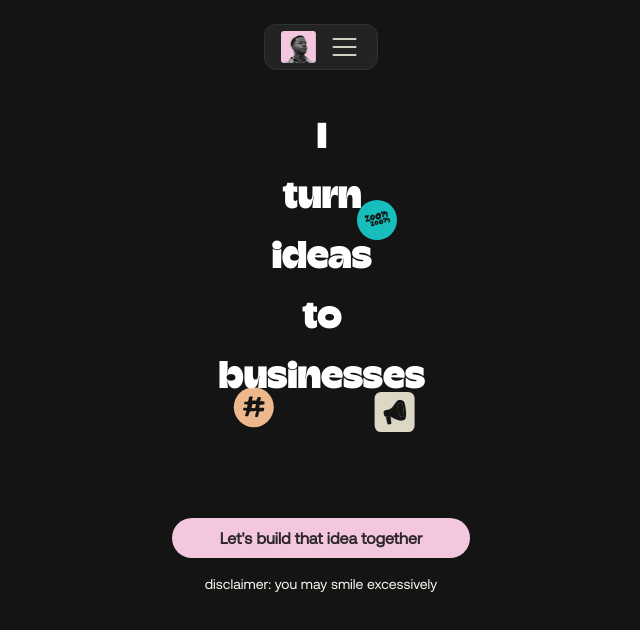
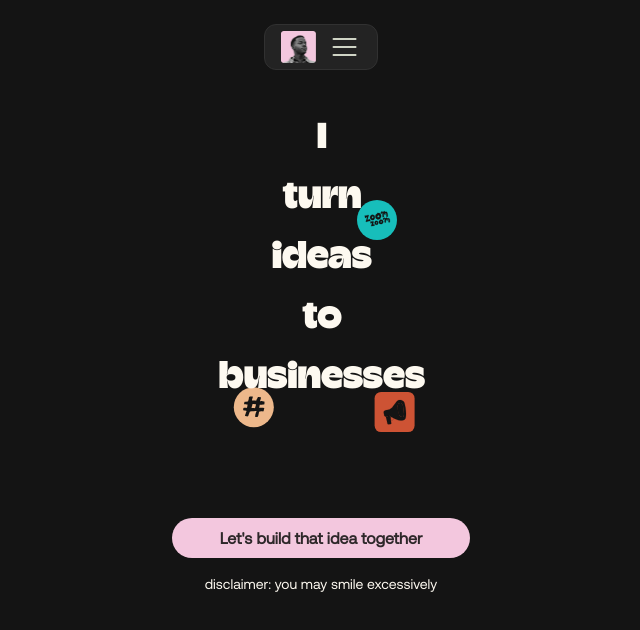
Before and after one commit to ebubesunday16/The-Software-Engineer-You-Wished-You-Hired, a Next.js app: page / in a window 1280 px wide. Shown: the top 630 px of the page, without its empty margins (319-959 px from the left). Built offline with nearby package versions, Linux system fonts and the light colour scheme.

Commit message:
Update ZoomZoom.tsx

```diff
--- a/component/LandingPage/ZoomZoom.tsx
+++ b/component/LandingPage/ZoomZoom.tsx
@@ -82,7 +82,7 @@ const ZoomZoom = () => {
             </motion.div>
 
             <motion.div
-            className='bg-[#ddd7c6] flex items-center justify-center w-25 h-25 rounded-[16px] absolute translate-x-20 -translate-y-4 bottom-12 transform scale-160'
+            className='bg-[#CD5334] flex items-center justify-center w-25 h-25 rounded-[16px] absolute translate-x-20 -translate-y-4 bottom-12 transform scale-160'
             variants={child}
 
             style={{
@@ -129,7 +129,7 @@ const ZoomZoom = () => {
           </motion.div>
 
           <motion.div
-          className=' mx-auto items-center text-center text-white  font-champBlack space-y-5  text-4xl'
+          className=' mx-auto items-center text-center text-brand-white  font-champBlack space-y-5  text-4xl'
           style={{
             y: useTransform(scrollYProgress, [0.48, 0.485], [0, -530]),
             opacity: useTransform(scrollYProgress, [0.48, 0.5], [0, 1])
```
